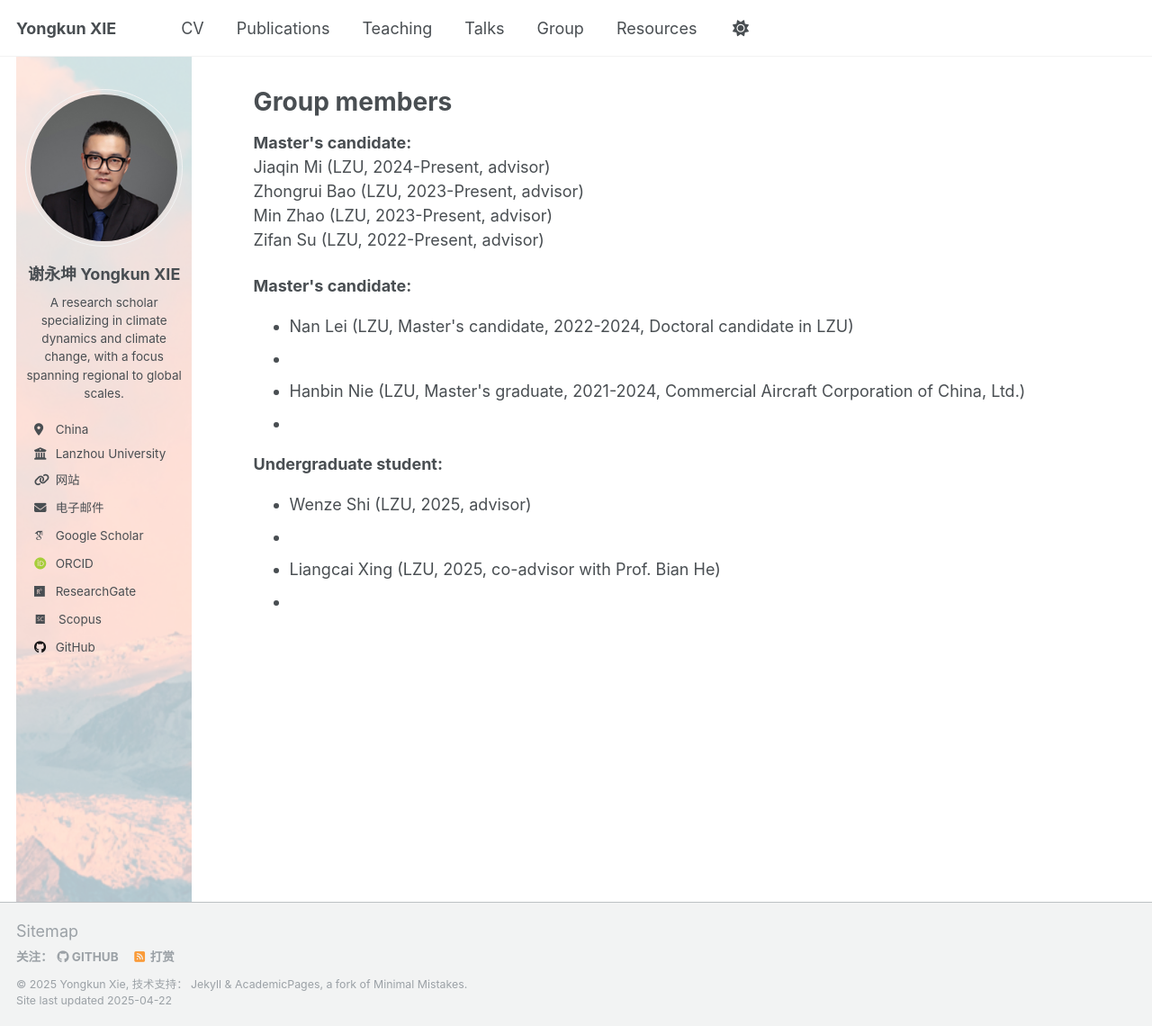
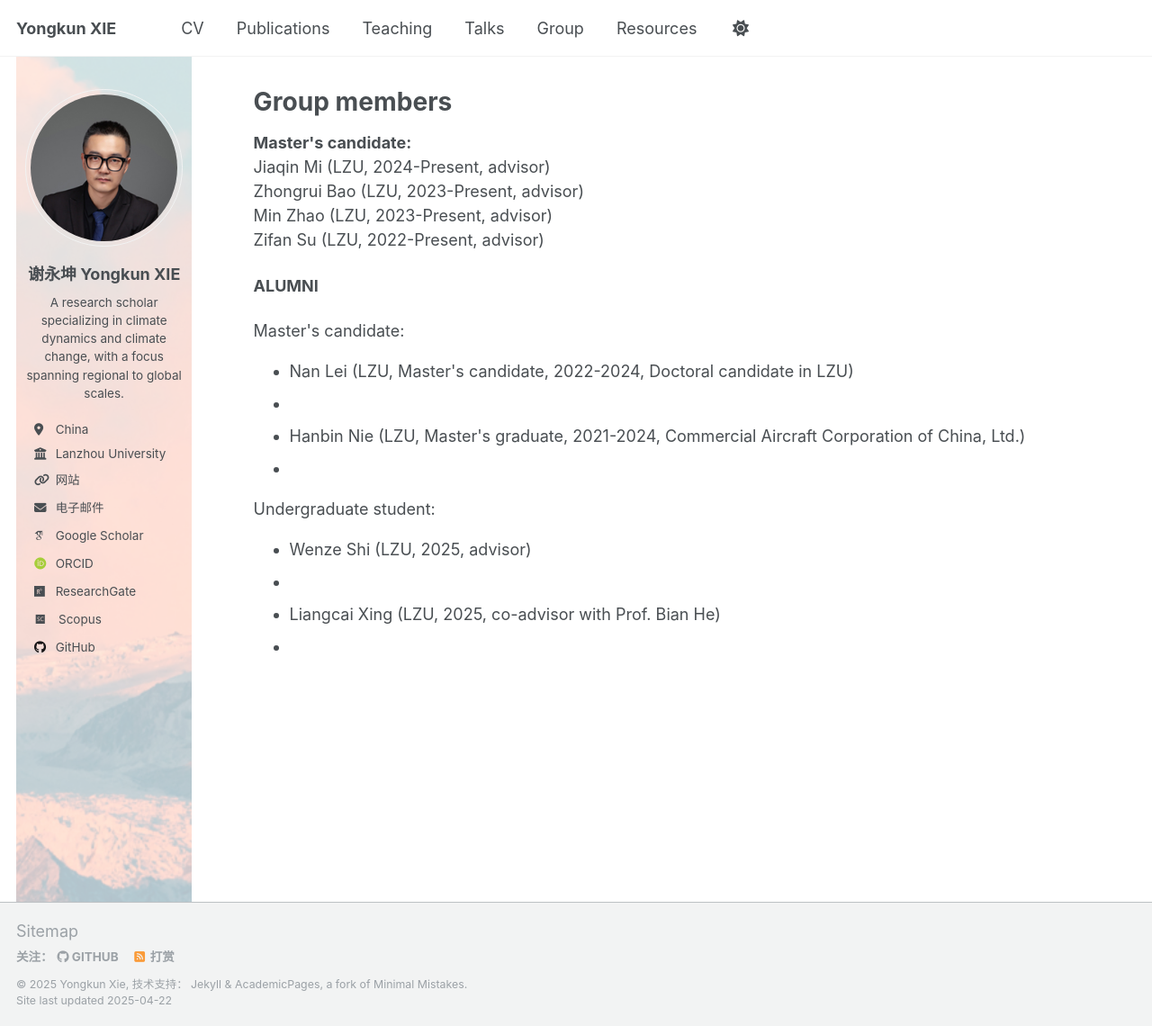
Before and after one commit to yongkunxie/yongkunxie.github.io, a Jekyll site: the page built from _pages/portfolio.html, in a window 1280 px wide and 1140 px high. Shown: the whole window at 90% size. Built offline with Jekyll 4.4.1, drawn with Linux system fonts in a browser that asks for light colours; some web fonts are replaced.

Commit message:
Update portfolio.html

```diff
--- a/_pages/portfolio.html
+++ b/_pages/portfolio.html
@@ -11,8 +11,9 @@ Zhongrui Bao (LZU, 2023-Present, advisor)<br>
 Min Zhao (LZU, 2023-Present, advisor)<br>
 Zifan Su (LZU, 2022-Present, advisor)</p>
 
+<p><strong>ALUMNI</strong><br>
 <div>
- <strong>Master's candidate:</strong>
+ Master's candidate:
  <ul>
   <li>Nan Lei (LZU, Master's candidate, 2022-2024, Doctoral candidate in LZU)<li>
   <li>Hanbin Nie (LZU, Master's graduate, 2021-2024, Commercial Aircraft Corporation of China, Ltd.)<li>
@@ -20,7 +21,7 @@ Zifan Su (LZU, 2022-Present, advisor)</p>
 </div>
 
 <div>
- <strong>Undergraduate student:</strong>
+ Undergraduate student:
  <ul>
   <li>Wenze Shi (LZU, 2025, advisor)<li>
   <li>Liangcai Xing (LZU, 2025, co-advisor with Prof. Bian He)<li>
```
